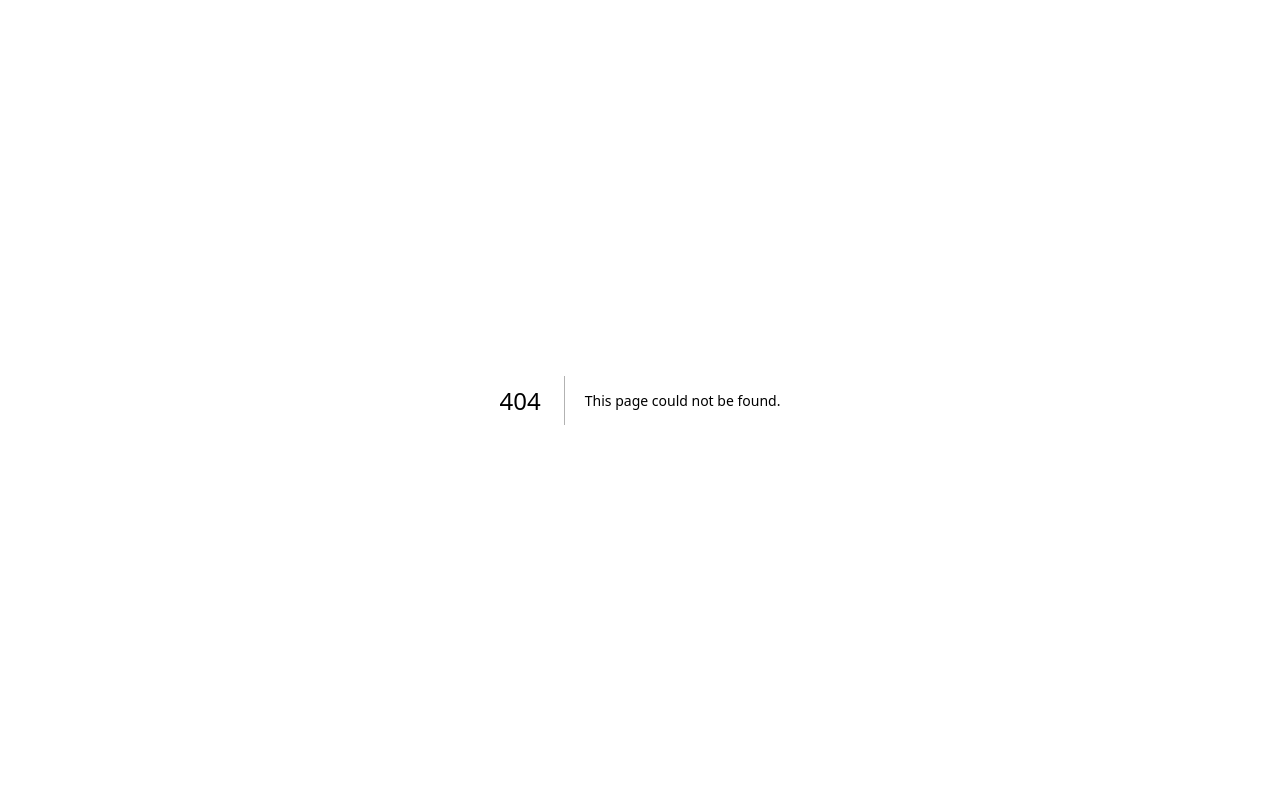
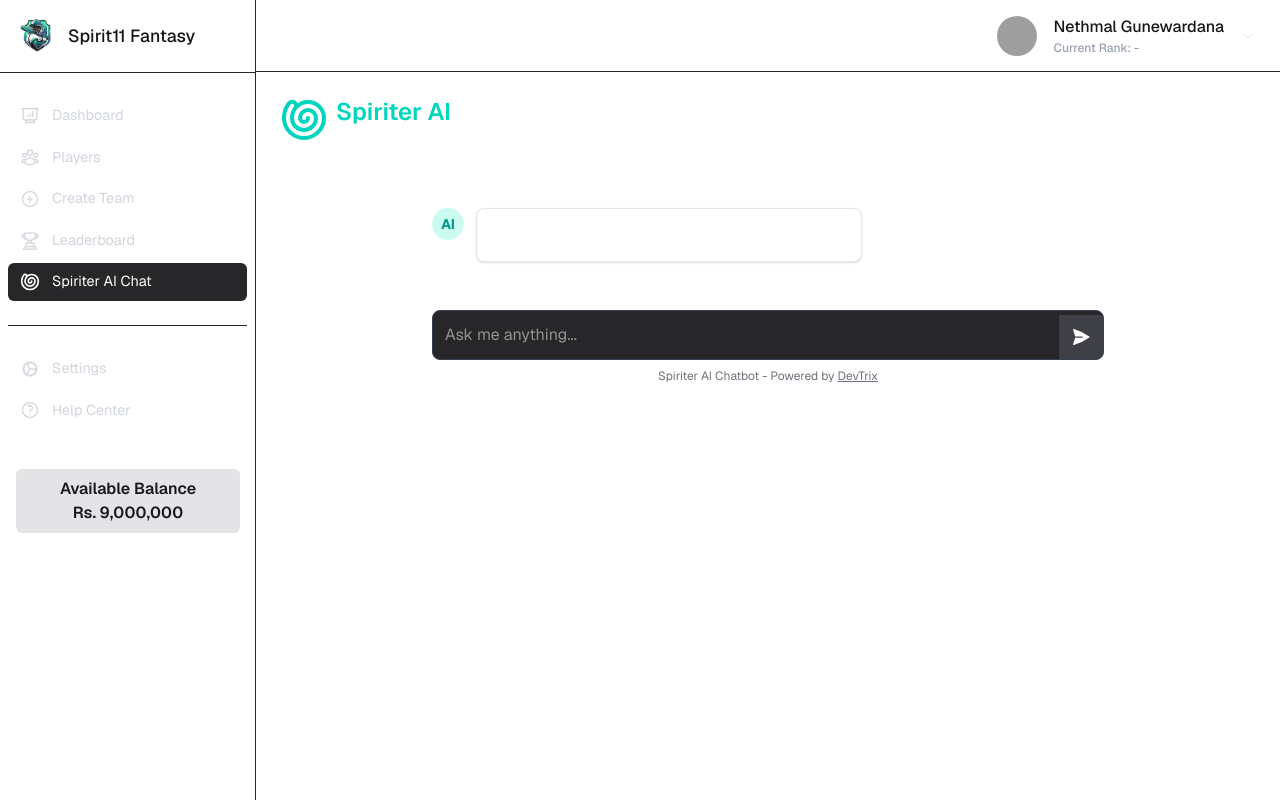
Before and after one commit to nethmalgunawardhana/SpiritX_DevTrix_02_Frontend, a Next.js app: page /spiriter-ai-chat in a window 1280 px wide. Before the commit this address had no page. Built offline with nearby package versions, Linux system fonts and the light colour scheme; grey boxes are pictures that could not be loaded.

Commit message:
feat: chatbot ui almost done

```diff
--- a/package.json
+++ b/package.json
@@ -10,6 +10,7 @@
   },
   "dependencies": {
     "@heroicons/react": "^2.2.0",
+    "framer-motion": "^12.4.10",
     "lucide-react": "^0.479.0",
     "my-next-app": "file:",
     "next": "15.2.1",
--- /dev/null
+++ b/src/app/components/ChatBot.tsx
@@ -0,0 +1,130 @@
+"use client";
+
+import React, { useState, useRef, useEffect } from "react";
+import { PaperAirplaneIcon } from "@heroicons/react/24/solid";
+import { motion, AnimatePresence } from "framer-motion";
+
+const ChatBot: React.FC = () => {
+  const [messages, setMessages] = useState<{ sender: string; text: string }[]>([
+    { sender: "bot", text: "Hello! I am your AI assistant. How can I help you today?" },
+  ]);
+  const [input, setInput] = useState("");
+  const [isTyping, setIsTyping] = useState(false);
+  const messagesEndRef = useRef<HTMLDivElement>(null);
+
+  useEffect(() => {
+    messagesEndRef.current?.scrollIntoView({ behavior: "smooth" });
+  }, [messages]);
+
+  const handleSendMessage = () => {
+    if (input.trim()) {
+      setMessages([...messages, { sender: "user", text: input }]);
+      setInput("");
+      setIsTyping(true);
+
+      setTimeout(() => {
+        setMessages((prevMessages) => [
+          ...prevMessages,
+          { sender: "bot", text: "This is a simulated response from the AI." },
+        ]);
+        setIsTyping(false);
+      }, 1500);
+    }
+  };
+
+  return (
+    <div className="flex flex-col h-full">
+      {/* Main chat area */}
+      <div className="flex-1 overflow-y-auto p-4">
+        <div className="max-w-2xl mx-auto">
+          <AnimatePresence>
+            {messages.map((message, index) => (
+              <motion.div
+                key={index}
+                initial={{ opacity: 0, y: 10 }}
+                animate={{ opacity: 1, y: 0 }}
+                transition={{ duration: 0.3 }}
+                className={`flex mb-4 ${message.sender === "bot" ? "" : "justify-end"}`}
+              >
+                {message.sender === "bot" && (
+                  <div className="w-8 h-8 mr-3 flex-shrink-0 rounded-full bg-teal-100 dark:bg-teal-900 flex items-center justify-center">
+                    <span className="text-teal-600 dark:text-teal-300 text-sm font-bold">AI</span>
+                  </div>
+                )}
+                <div
+                  className={`max-w-md rounded-lg p-4 ${
+                    message.sender === "bot"
+                      ? "bg-white dark:bg-zinc-800 shadow-sm border border-zinc-200 dark:border-zinc-700"
+                      : "bg-teal-500 dark:bg-teal-600 text-white"
+                  }`}
+                >
+                  <p className="text-sm">{message.text}</p>
+                </div>
+                {message.sender === "user" && (
+                  <div className="w-8 h-8 ml-3 flex-shrink-0 rounded-full bg-teal-500 flex items-center justify-center">
+                    <span className="text-white text-sm font-bold">You</span>
+                  </div>
+                )}
+              </motion.div>
+            ))}
+          </AnimatePresence>
+
+          {isTyping && (
+            <motion.div
+              initial={{ opacity: 0 }}
+              animate={{ opacity: 1 }}
+              className="flex items-center mt-2 mb-4"
+            >
+              <div className="w-8 h-8 mr-3 flex-shrink-0 rounded-full bg-teal-100 dark:bg-teal-900 flex items-center justify-center">
+                <span className="text-teal-600 dark:text-teal-300 text-sm font-bold">AI</span>
+              </div>
+              <div className="bg-white dark:bg-zinc-800 px-4 py-2 rounded-lg shadow-sm border border-zinc-200 dark:border-zinc-700">
+                <div className="flex space-x-1">
+                  <div className="w-2 h-2 rounded-full bg-zinc-400 dark:bg-zinc-500 animate-pulse"></div>
+                  <div className="w-2 h-2 rounded-full bg-zinc-400 dark:bg-zinc-500 animate-pulse delay-150"></div>
+                  <div className="w-2 h-2 rounded-full bg-zinc-400 dark:bg-zinc-500 animate-pulse delay-300"></div>
+                </div>
+              </div>
+            </motion.div>
+          )}
+          <div ref={messagesEndRef} />
+        </div>
+      </div>
+
+      {/* Input area */}
+      <div className=" border-gray-700 p-4">
+        <div className="max-w-2xl mx-auto">
+          <div className="flex items-end rounded-lg border border-gray-700 bg-zinc-800 overflow-hidden focus-within:ring-2 focus-within:ring-teal-500">
+            <textarea
+              className="flex-1 p-3 max-h-32 focus:outline-none resize-none bg-transparent text-white"
+              placeholder="Ask me anything..."
+              rows={1}
+              value={input}
+              onChange={(e) => setInput(e.target.value)}
+              onKeyPress={(e) => {
+                if (e.key === "Enter" && !e.shiftKey) {
+                  e.preventDefault();
+                  handleSendMessage();
+                }
+              }}
+            />
+            <button
+              className={`p-3 text-white rounded-r flex items-center justify-center transition-colors ${
+                input.trim() ? "bg-teal-500 hover:bg-teal-600" : "bg-zinc-700 cursor-not-allowed"
+              }`}
+              onClick={handleSendMessage}
+              disabled={!input.trim()}
+            >
+              <PaperAirplaneIcon className="w-5 h-5" />
+            </button>
+          </div>
+          <p className="text-xs text-center mt-2 text-zinc-500">
+            Spiriter AI Chatbot - Powered by <a href="#" className="underline">DevTrix</a>
+          </p>
+        </div>
+      </div>
+    </div>
+  );
+};
+
+export default ChatBot;
--- a/src/app/components/Sidebar.tsx
+++ b/src/app/components/Sidebar.tsx
@@ -6,12 +6,12 @@ import { usePathname } from 'next/navigation';
 import {
     UserGroupIcon,
     TrophyIcon,
-    SparklesIcon,
     CogIcon,
     QuestionMarkCircleIcon,
     PlusCircleIcon,
     PresentationChartBarIcon
 } from '@heroicons/react/24/outline';
+import { Shell } from 'lucide-react';
 import Img from 'next/image';
 
 interface MenuItemProps {
@@ -43,7 +43,7 @@ export default function Sidebar() {
 
   return (
     <div className="w-64 border-r border-zinc-800 flex flex-col">
-      <div className="p-4 flex items-center space-x-2 border-b border-zinc-800">
+      <div className="p-3 flex items-center space-x-2 border-b border-zinc-800">
         <div className="h-12 w-12 rounded-full flex items-center justify-center gap-2">
           <Img
             src="/spirit11-logo.png"
@@ -61,7 +61,7 @@ export default function Sidebar() {
           <MenuItem icon={<UserGroupIcon className="h-5 w-5" />} label="Players" isActive={currentPath === '/players'} notification={undefined} url='/players'/>
           <MenuItem icon={<PlusCircleIcon className="h-5 w-5" />} label="Create Team" isActive={currentPath === '/create-team'} notification={undefined} url='/create-team'/>
           <MenuItem icon={<TrophyIcon className="h-5 w-5" />} label="Leaderboard" isActive={currentPath === '/leaderboard'} notification={undefined} url='/leaderboard'/>
-          <MenuItem icon={<SparklesIcon className="h-5 w-5" />} label="Spiriter AI Chat" isActive={currentPath === '/spiriter-ai-chat'} notification={undefined} url='/spiriter-ai-chat'/>
+          <MenuItem icon={<Shell className="h-5 w-5" />} label="Spiriter AI Chat" isActive={currentPath === '/spiriter-ai-chat'} notification={undefined} url='/spiriter-ai-chat'/>
         </div>
 
         <hr className="my-4 border-t border-zinc-800" />
--- /dev/null
+++ b/src/app/spiriter-ai-chat/page.tsx
@@ -0,0 +1,29 @@
+"use client";
+
+import React from 'react';
+import Navbar from '../components/Navbar';
+import Sidebar from '../components/Sidebar';
+import ChatBot from '../components/ChatBot';
+import { Shell } from 'lucide-react';
+
+const ChatPage: React.FC = () => {
+  return (
+    <div className="flex h-screen">
+      <Sidebar />
+      <div className="flex-1">
+        <Navbar />
+        <main className="flex-1 p-6">
+            <div className="flex">
+                <Shell size={48} className="text-teal-400 mr-2" />
+                <h1 className="text-2xl font-semibold text-teal-400 mb-4">Spiriter AI</h1>
+            </div>
+        </main>
+        <div className="max-w-5xl mx-auto p-6 text-white">
+            <ChatBot />
+        </div>
+      </div>
+    </div>
+  );
+};
+
+export default ChatPage;
```
Also changed, not shown: 1 other file (tests, documents, lock files or other folders).
